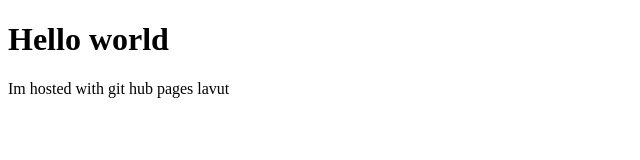
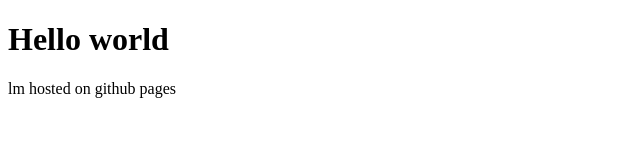
Before and after one commit to Teekayengineer/freelancer-portfolio, a plain HTML site: page index.html in a window 1280 px wide. Shown: the full height of the page, 0-640 px from the left. Drawn offline with Linux system fonts and the light colour scheme.

Commit message:
Update index.html

```diff
--- a/index.html
+++ b/index.html
@@ -9,7 +9,7 @@
 
 <body>
     <h1>Hello world</h1>
-    <p>Im hosted with git hub pages lavut</p>
+    <p>lm hosted on github pages</p>
 </body>
 
 </html>
```
